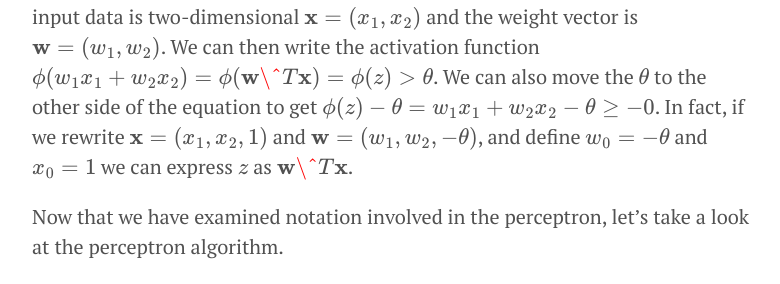
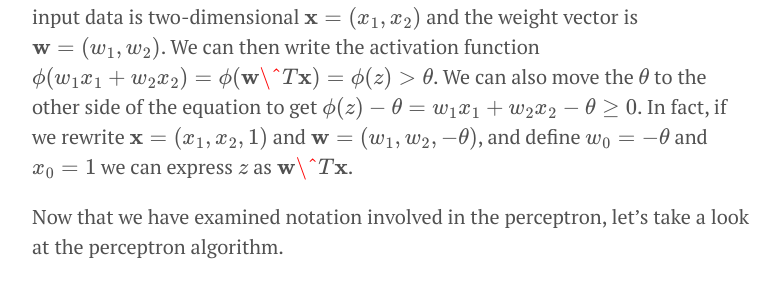
Before and after one commit to Winterflower/winterflower.github.io, a Jekyll site: the page built from _posts/2017-04-20-exploring-the-perceptron.md, in a window 1280 px wide and 900 px high, scrolled down 940 px. Shown: the part 170-454 px from the top of the window, without its empty margins (248-1028 px from the left). Built offline with Jekyll 4.4.1, drawn with Linux system fonts in a browser that asks for light colours; Markdown is read by kramdown in place of the engine named in the settings; formulas are drawn with MathJax 3.

Commit message:
Fixing minor issues

```diff
--- a/_posts/2017-04-20-exploring-the-perceptron.md
+++ b/_posts/2017-04-20-exploring-the-perceptron.md
@@ -14,7 +14,7 @@ A similar idea is echoed in the Rosenblatt Perceptron. The algorithm receives a
 One of the obvious questions arising from this is
     'how do we know the appropriate values to choose for \\(\theta\\) and \\(\mathbf{w}\\)?'.
 
-Provided we can supply examples of input data \\(\mathbf{x}\\) labelled with the true class label, we can train the perceptron algorithm to learn the values of \\(\mathbf{w}\\) and \\(\theta\\). In fact, we can rewrite \\(\mathbf{w}\\) to include \\(\theta\\). Let's take a look at an example where the input data is two-dimensional \\(\mathbf{x}=(x\_{1}, x\_{2})\\) and the weight vector is \\(\mathbf{w}=( w\_{1}, w\_{2} ) \\). We can then write the activation function \\(\phi(w\_1x\_1+w\_2x\_2)=\phi(\mathbf{w}\^{T}\mathbf{x})=\phi(z)>\theta\\). We can also move the \\(\theta\\) to the other side of the equation to get \\(\phi(z)-\theta=w\_1x\_1+w\_2x\_2-\theta\geq -0 \\). In fact, if we rewrite \\(\mathbf{x}=(x\_1,x\_2, 1)\\) and \\(\mathbf{w}=(w\_1,w\_2,-\theta)\\), and define \\(w\_0=-\theta\\) and \\(x\_0=1\\) we can express \\(z\\) as \\(\mathbf{w}\^{T}\mathbf{x}\\).
+Provided we can supply examples of input data \\(\mathbf{x}\\) labelled with the true class label, we can train the perceptron algorithm to learn the values of \\(\mathbf{w}\\) and \\(\theta\\). In fact, we can rewrite \\(\mathbf{w}\\) to include \\(\theta\\). Let's take a look at an example where the input data is two-dimensional \\(\mathbf{x}=(x\_{1}, x\_{2})\\) and the weight vector is \\(\mathbf{w}=( w\_{1}, w\_{2} ) \\). We can then write the activation function \\(\phi(w\_1x\_1+w\_2x\_2)=\phi(\mathbf{w}\^{T}\mathbf{x})=\phi(z)>\theta\\). We can also move the \\(\theta\\) to the other side of the equation to get \\(\phi(z)-\theta=w\_1x\_1+w\_2x\_2-\theta\geq 0 \\). In fact, if we rewrite \\(\mathbf{x}=(x\_1,x\_2, 1)\\) and \\(\mathbf{w}=(w\_1,w\_2,-\theta)\\), and define \\(w\_0=-\theta\\) and \\(x\_0=1\\) we can express \\(z\\) as \\(\mathbf{w}\^{T}\mathbf{x}\\).
 
 Now that we have examined notation involved in the perceptron, let's take a look at the perceptron algorithm.
 
```
